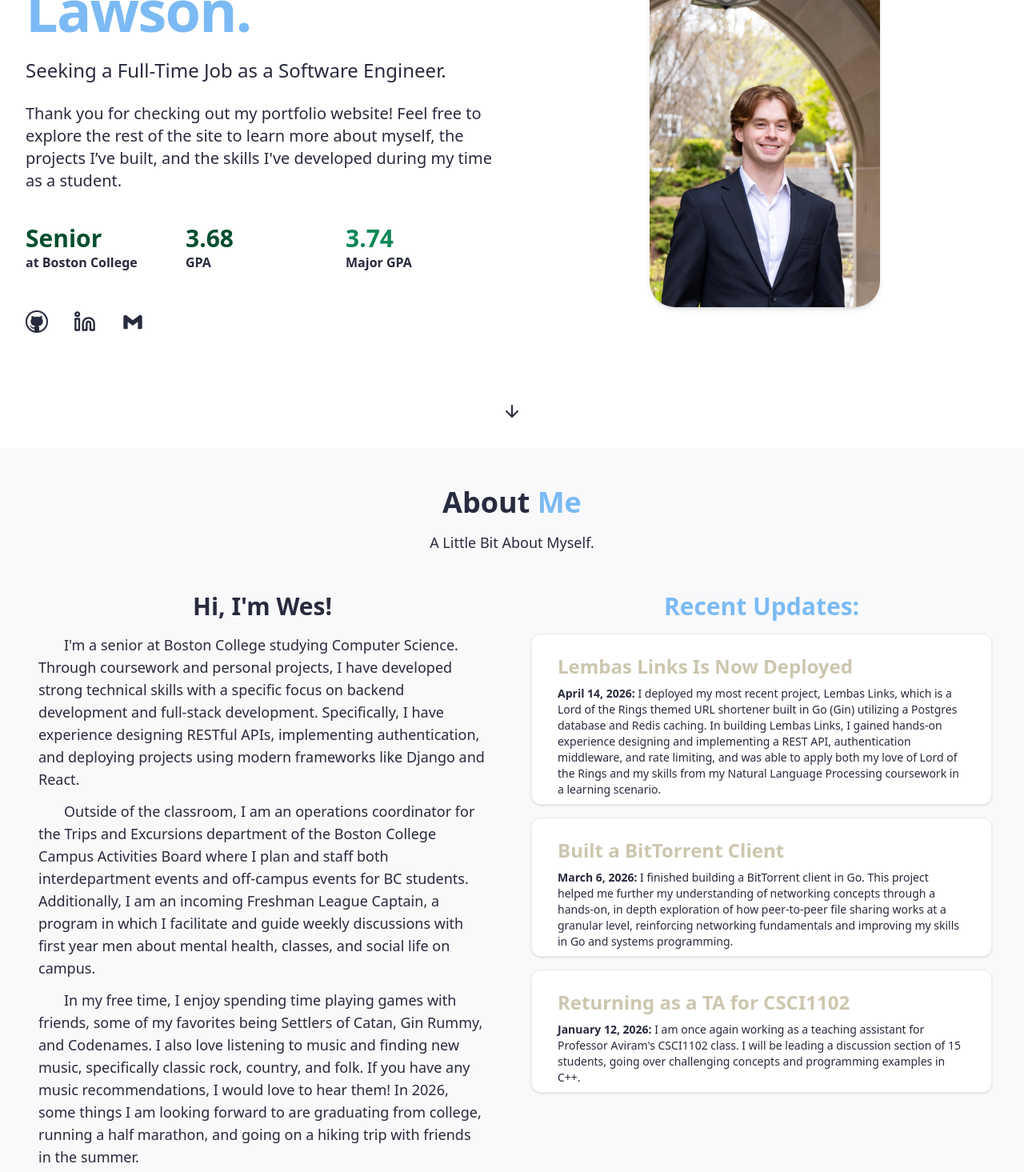
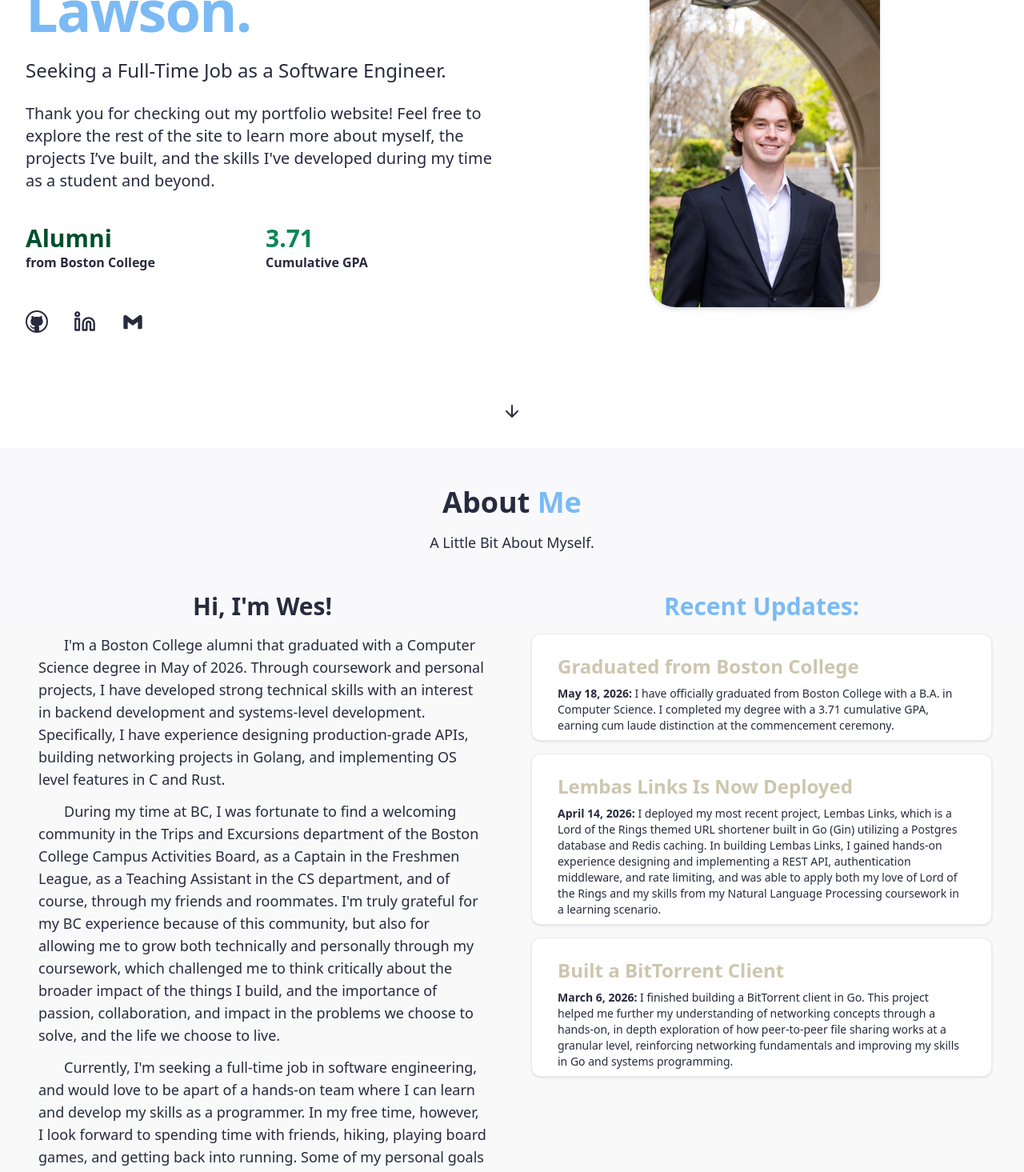
Before and after one commit to wesley-lawson13/WesleyLawsonPortfolio, a React (Vite) app in the folder Portfolio/: page / in a window 1280 px wide. Shown: the part 240-1705 px from the top of the page at 80% size. Built offline with nearby package versions, Linux system fonts and the light colour scheme.

Commit message:
Updating About section and hero to match status as an alum

```diff
--- a/Portfolio/src/components/AboutSection.jsx
+++ b/Portfolio/src/components/AboutSection.jsx
@@ -2,6 +2,11 @@ import { Card, CardContent } from "./ui/Card";
 
 export const AboutSection = () => {
   const cardInfo = [
+    {
+      header: "Graduated from Boston College",
+      date: "May 18, 2026",
+      info: "I have officially graduated from Boston College with a B.A. in Computer Science. I completed my degree with a 3.71 cumulative GPA, earning cum laude distinction at the commencement ceremony."
+    },
     {
       header: "Lembas Links Is Now Deployed",
       date: "April 14, 2026",
@@ -11,11 +16,6 @@ export const AboutSection = () => {
       header: "Built a BitTorrent Client",
       date: "March 6, 2026",
       info: "I finished building a BitTorrent client in Go. This project helped me further my understanding of networking concepts through a hands-on, in depth exploration of how peer-to-peer file sharing works at a granular level, reinforcing networking fundamentals and improving my skills in Go and systems programming.",
-    },
-    {
-      header: "Returning as a TA for CSCI1102",
-      date: "January 12, 2026",
-      info: "I am once again working as a teaching assistant for Professor Aviram's CSCI1102 class. I will be leading a discussion section of 15 students, going over challenging concepts and programming examples in C++.",
     },
   ];
 
@@ -40,31 +40,31 @@ export const AboutSection = () => {
               Hi, I'm Wes!
             </h3>
             <p className="text-base sm:text-lg text-dark mb-3 font-light indent-8">
-              I'm a senior at Boston College studying Computer Science. Through
+              I'm a Boston College alumni that graduated with a Computer Science degree in May of 2026. Through
               coursework and personal projects, I have developed strong
-              technical skills with a specific focus on backend development and
-              full-stack development. Specifically, I have experience designing
-              RESTful APIs, implementing authentication, and deploying projects
-              using modern frameworks like Django and React.
+              technical skills with an interest in backend development and
+              systems-level development. Specifically, I have experience designing
+              production-grade APIs, building networking projects in Golang,
+              and implementing OS level features in C and Rust.
             </p>
             <p className="text-base sm:text-lg text-dark mb-3 font-light indent-8">
-              Outside of the classroom, I am an operations coordinator for the
-              Trips and Excursions department of the Boston College Campus
-              Activities Board where I plan and staff both interdepartment
-              events and off-campus events for BC students. Additionally, I am
-              an incoming Freshman League Captain, a program in which I
-              facilitate and guide weekly discussions with first year men about
-              mental health, classes, and social life on campus.
+              During my time at BC, I was fortunate to find a welcoming community
+              in the Trips and Excursions department of the Boston College Campus
+              Activities Board, as a Captain in the Freshmen League, as a Teaching Assistant
+              in the CS department, and of course, through my friends and roommates.
+              I'm truly grateful for my BC experience because of this community,
+              but also for allowing me to grow both technically and personally through
+              my coursework, which challenged me to think critically about the broader
+              impact of the things I build, and the importance of passion, collaboration,
+              and impact in the problems we choose to solve, and the life we choose to live.
             </p>
             <p className="text-base sm:text-lg text-dark mb-3 font-light indent-8">
-              In my free time, I enjoy spending time playing games with friends,
-              some of my favorites being Settlers of Catan, Gin Rummy, and
-              Codenames. I also love listening to music and finding new music,
-              specifically classic rock, country, and folk. If you have any
-              music recommendations, I would love to hear them! In 2026, some
-              things I am looking forward to are graduating from college,
-              running a half marathon, and going on a hiking trip with friends
-              in the summer.
+              Currently, I'm seeking a full-time job in software engineering, and would love
+              to be apart of a hands-on team where I can learn and develop my skills as a
+              programmer. In my free time, however, I look forward to spending time with
+              friends, hiking, playing board games, and getting back into running. Some of
+              my personal goals for this summer are to run a half-marathon and learn the
+              guitar.
             </p>
           </div>
 
--- a/Portfolio/src/components/ContactSection.jsx
+++ b/Portfolio/src/components/ContactSection.jsx
@@ -45,7 +45,7 @@ export const ContactSection = () => {
             for more updates coming soon.
           </i>
           <p className="text-dark">
-            <b>Last Update:</b> April 14, 2026
+            <b>Last Update:</b> May 28, 2026
           </p>
         </div>
       </div>
--- a/Portfolio/src/components/HeroSection.jsx
+++ b/Portfolio/src/components/HeroSection.jsx
@@ -25,30 +25,24 @@ export const HeroSection = () => {
             Thank you for checking out my portfolio website! Feel free to
             explore the rest of the site to learn more about myself, the
             projects I’ve built, and the skills I've developed during my time as
-            a student.
+            a student and beyond.
           </p>
 
-          <div className="grid grid-cols-3 gap-2 sm:gap-4 mt-4">
+          <div className="grid grid-cols-2 gap-2 sm:gap-4 mt-4">
             <div className="text-center lg:text-left">
               <p className="text-2xl sm:text-3xl font-bold text-deepgreen">
-                Senior
+                Alumni
               </p>
               <p className="text-sm sm:text-base font-semibold text-dark">
-                at Boston College
+                from Boston College
               </p>
             </div>
             <div className="text-center lg:text-left">
-              <p className="text-2xl sm:text-3xl font-bold text-deepgreen">
-                3.68
+              <p className="text-2xl sm:text-3xl font-bold text-green">
+                3.71
               </p>
               <p className="text-sm sm:text-base font-semibold text-dark">
-                GPA
-              </p>
-            </div>
-            <div className="text-center lg:text-left">
-              <p className="text-2xl sm:text-3xl font-bold text-green">3.74</p>
-              <p className="text-sm sm:text-base font-semibold text-dark">
-                Major GPA
+                Cumulative GPA
               </p>
             </div>
           </div>
--- a/Portfolio/src/components/ProjectsSection.jsx
+++ b/Portfolio/src/components/ProjectsSection.jsx
@@ -25,7 +25,7 @@ const projects = [
   },
   {
     id: 2,
-    title: "xv6 Operating System extensions",
+    title: "xv6 Operating System Extensions",
     description: "A kernel-level extension of xv6 in C, implementing custom system calls and redesigning the process scheduler into a Multi-Level Feedback Queue (MFQ) architecture to gain hands-on experience with low-level systems programming.",
     image: "/projects/xv6_Coursework.png",
     tags: [
```
Also changed, not shown: 1 other file (tests, documents, lock files or other folders).
